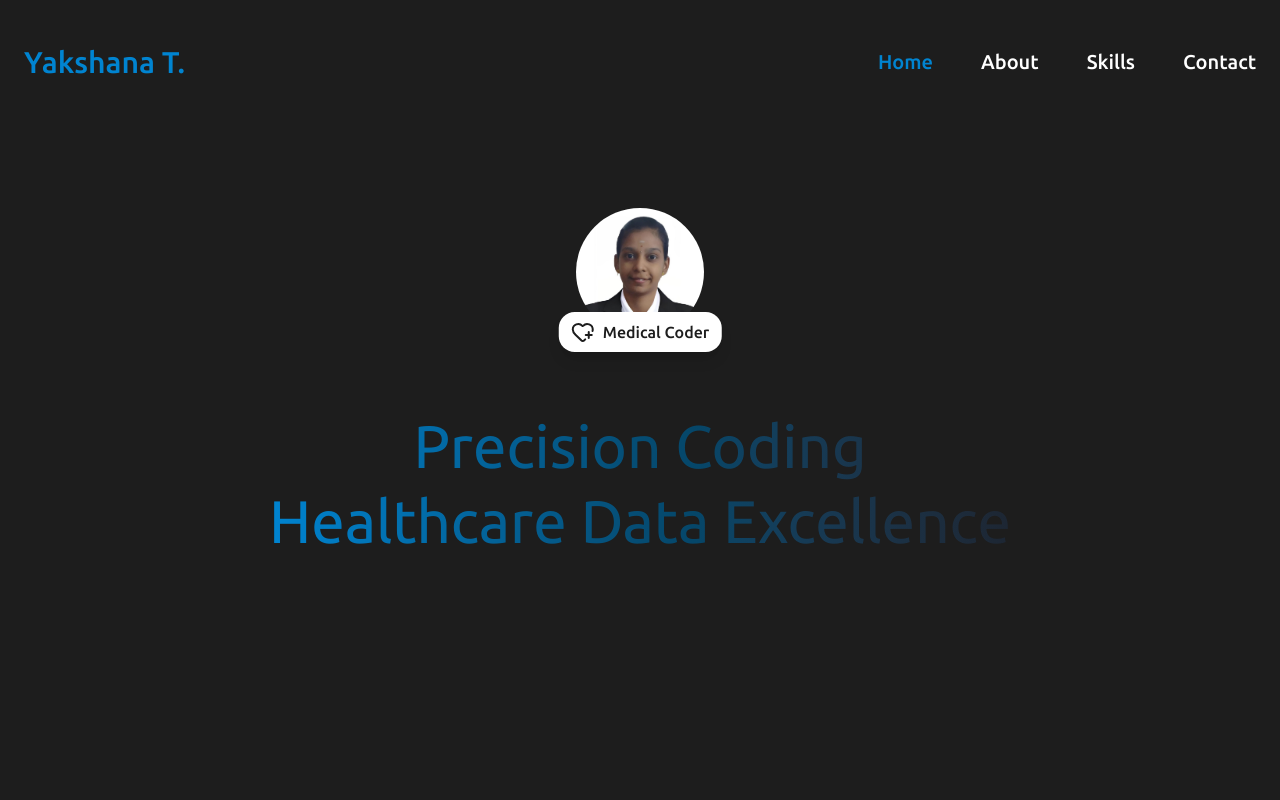
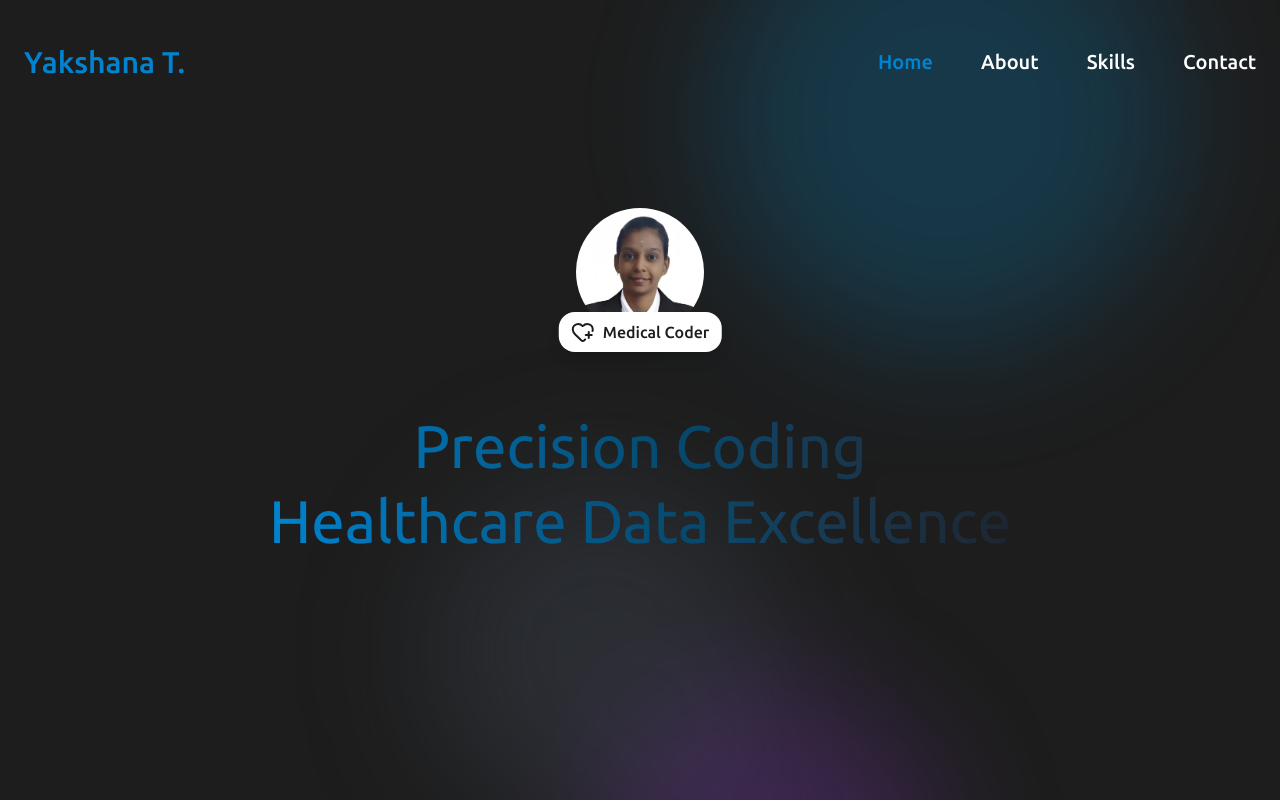
Before and after one commit to BadBoy-Github/Portfolio-Y, a React (Vite) app: page / in a window 1280 px wide. Built offline with nearby package versions, Linux system fonts and the light colour scheme.

Commit message:
animated background created

```diff
--- a/package.json
+++ b/package.json
@@ -14,7 +14,9 @@
     "lucide-react": "^0.525.0",
     "react": "^19.1.0",
     "react-dom": "^19.1.0",
-    "tailwindcss": "^4.1.10"
+    "react-tsparticles": "^2.12.2",
+    "tailwindcss": "^4.1.10",
+    "tsparticles": "^3.8.1"
   },
   "devDependencies": {
     "@eslint/js": "^9.29.0",
--- a/src/App.jsx
+++ b/src/App.jsx
@@ -1,16 +1,16 @@
+
+
 import Header from "./components/Header";
 import LandingPage from "./components/LandingPage";
-
+import AnimatedBackground from "./components/AnimatedBackground";
 
 const App = () => {
   return (
-    <>
-      <div className="bg-[#1d1d1d] text-white min-h-screen ">
-        <Header />
-        <LandingPage />
-      </div>
-    </>
+    <AnimatedBackground>
+      <Header />
+      <LandingPage />
+    </AnimatedBackground>
   );
-}
+};
 
-export default App
+export default App;
--- /dev/null
+++ b/src/components/AnimatedBackground.jsx
@@ -0,0 +1,68 @@
+const AnimatedBackground = ({ children }) => {
+  return (
+    <>
+      {/* We need a style tag here for the custom keyframe animations */}
+      <style>
+        {`
+            @keyframes moveBlob1 {
+              0%, 100% { transform: translate(0, 0) scale(1); }
+              25% { transform: translate(40vw, -20vh) scale(1.2); }
+              50% { transform: translate(10vw, 30vh) scale(0.9); }
+              75% { transform: translate(-30vw, -15vh) scale(1.1); }
+            }
+            @keyframes moveBlob2 {
+              0%, 100% { transform: translate(0, 0) scale(1); }
+              25% { transform: translate(-30vw, 25vh) scale(1.1); }
+              50% { transform: translate(20vw, -20vh) scale(0.8); }
+              75% { transform: translate(10vw, 10vh) scale(1.2); }
+            }
+            @keyframes moveBlob3 {
+              0%, 100% { transform: translate(0, 0) scale(1); }
+              25% { transform: translate(20vw, 30vh) scale(1.2); }
+              50% { transform: translate(-40vw, -10vh) scale(0.9); }
+              75% { transform: translate(15vw, -25vh) scale(1.1); }
+            }
+
+            .animate-blob-1 {
+              animation: moveBlob1 25s ease-in-out infinite;
+            }
+            .animate-blob-2 {
+              animation: moveBlob2 30s ease-in-out infinite;
+            }
+            .animate-blob-3 {
+              animation: moveBlob3 20s ease-in-out infinite;
+            }
+          `}
+      </style>
+
+      <div className="bg-[#1d1d1d] text-white min-h-screen relative overflow-hidden">
+        <div className="absolute top-0 left-0 w-full h-full z-0">
+          <div className="relative w-full h-full">
+            <div className="absolute inset-0 filter blur-3xl">
+              <div
+                className="animate-blob-1 absolute w-96 h-96 bg-sky-500/20 rounded-full"
+                style={{ top: "10vh", left: "20vw" }}
+              ></div>
+              <div
+                className="animate-blob-2 absolute w-80 h-80 bg-gray-600/30 rounded-full"
+                style={{ top: "40vh", left: "60vw" }}
+              ></div>
+              <div
+                className="animate-blob-3 absolute w-72 h-72 bg-purple-500/20 rounded-full"
+                style={{ top: "60vh", left: "30vw" }}
+              ></div>
+            </div>
+          </div>
+        </div>
+
+        <div className="relative z-10">
+          {children}
+        </div>
+      </div>
+    </>
+  );
+};
+
+
+
+export default AnimatedBackground;
```
Also changed, not shown: src/App.css (line endings or trailing spaces), src/index.css (line endings or trailing spaces), 1 other file (tests, documents, lock files or other folders).
